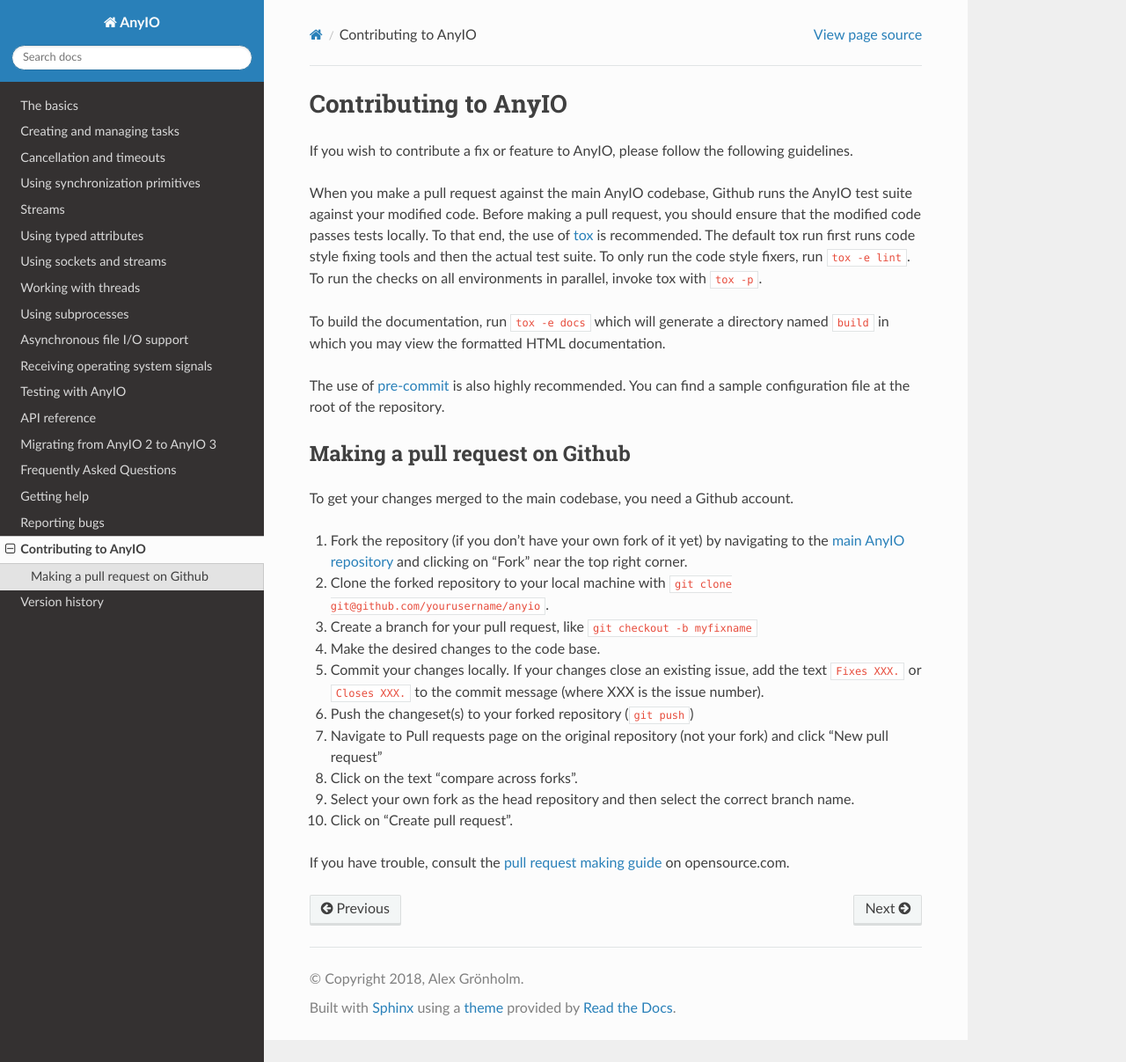
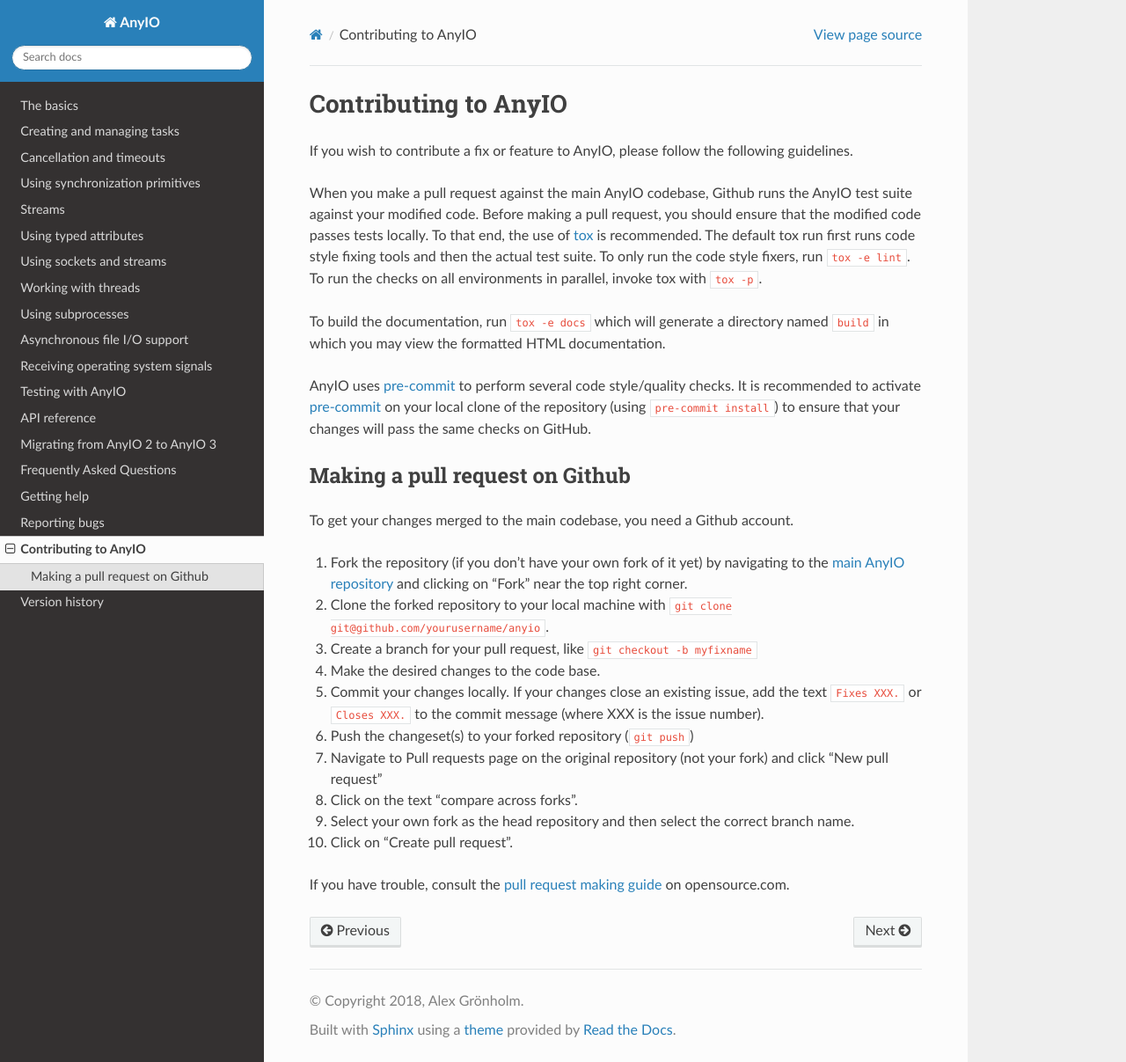
Before and after one commit to agronholm/anyio, a Sphinx documentation site: the page built from docs/contributing.rst, in a window 1280 px wide and 1207 px high. Shown: the whole window at 88% size. Built offline with Sphinx 7.4.7 and the Read the Docs theme 2.0.0, drawn with Linux system fonts in a browser that asks for light colours; the version number could not be read and is left out.

Commit message:
Updated the contribution page

```diff
--- a/docs/contributing.rst
+++ b/docs/contributing.rst
@@ -12,8 +12,9 @@
 To build the documentation, run ``tox -e docs`` which will generate a directory named ``build``
 in which you may view the formatted HTML documentation.
 
-The use of pre-commit_ is also highly recommended. You can find a sample configuration file at the
-root of the repository.
+AnyIO uses pre-commit_ to perform several code style/quality checks. It is recommended to activate
+pre-commit_ on your local clone of the repository (using ``pre-commit install``) to ensure that
+your changes will pass the same checks on GitHub.
 
 .. _tox: https://tox.readthedocs.io/en/latest/install.html
 .. _pre-commit: https://pre-commit.com/#installation
```
